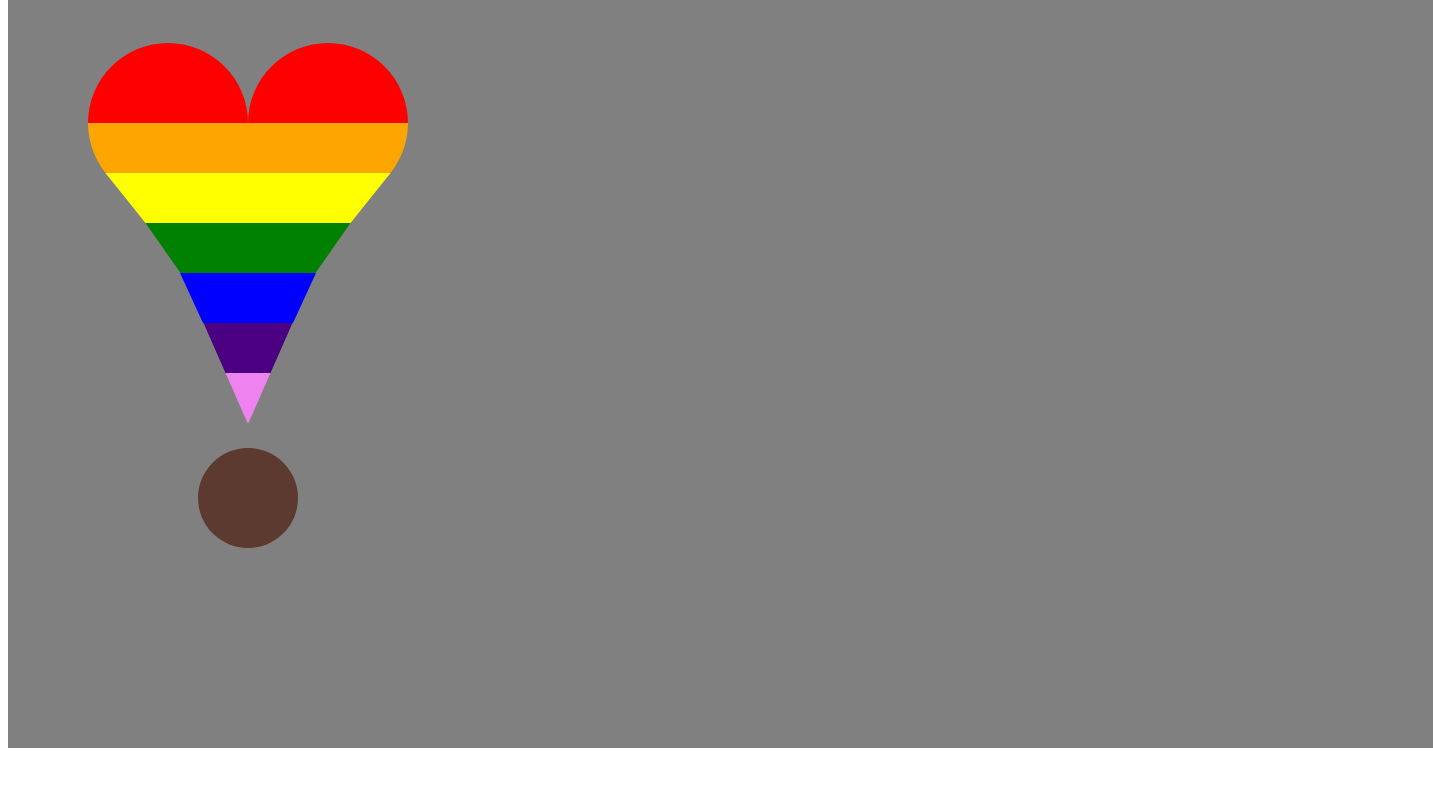
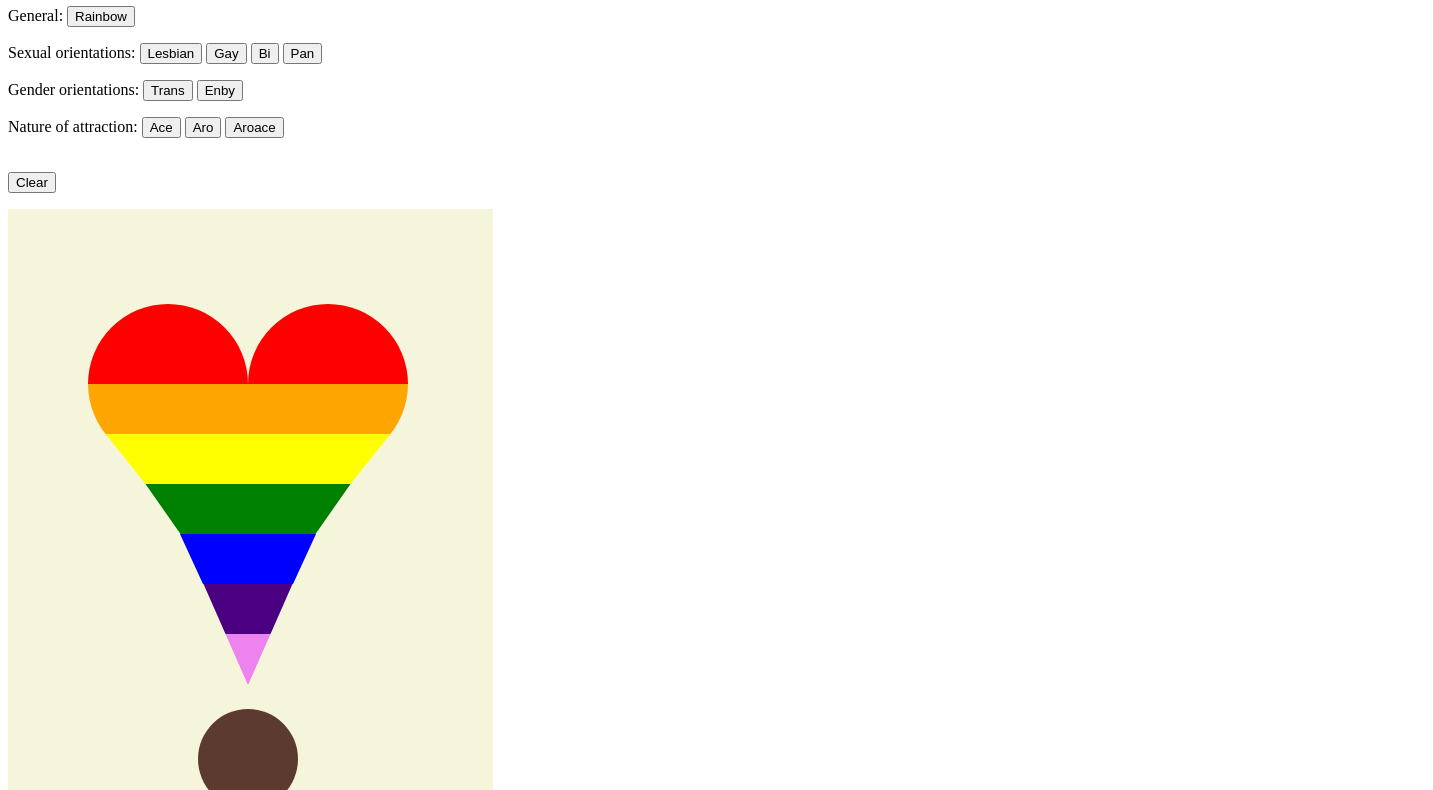
Before and after one commit to Famlam2/HTMLScripting3, a plain HTML site: page Scripting 3 Image/index.html in a window 1280 px wide. Shown: the part 60-850 px from the top of the page, 1433 px wide, since content can reach past the window. Before the commit the page ends 816 px from the top, so only its background shows below. Drawn offline with Linux system fonts and the light colour scheme.

Commit message:
Added buttons that display different pride hearts
I still need to figure out how to make CSS stylesheets for this, but that's for another time.

```diff
--- a/Scripting 3 Image/index.html
+++ b/Scripting 3 Image/index.html
@@ -1,2 +1,20 @@
-<canvas id = "myCanvas" width = "1425" height = "800"></canvas>
+<h1>Pride Hearts <3</h1>
+<p>General:
+<button type = "button" onclick = "drawHeart('red', 'orange', 'yellow', 'green', 'blue', 'indigo', 'violet', '#5D3A2F', 'beige')">Rainbow</button>
+</p><p>Sexual orientations:
+<button type = "button" onclick = "drawHeart('red', '#FF6F00', 'orange', 'white', '#F06292', '#B74B6F', '#D41B5A', '#D41B5A', 'pink')">Lesbian</button>
+<button type = "button" onclick = "drawHeart('#05846b', '#25c5a6', '#91dabd', 'white', '#75a7df', '#4d45c7', '#3c1874', '#3c1874', 'pink')">Gay</button>
+<button type = "button" onclick = "drawHeart('#cc0066', '#cc0066', '#993399', '#993399', '#003399', '#003399', '#003399', '#003399', 'pink')">Bi</button>
+<button type = "button" onclick = "drawHeart('#ff218c', '#ff218c', 'yellow', 'yellow', '#21b1ff', '#21b1ff', '#21b1ff', '#21b1ff', 'pink')">Pan</button>
+</p><p>Gender orientations:
+<button type = "button" onclick = "drawHeart('#5ccefa', '#5ccefa', '#f4a9b7', 'white', '#f4a9b7', '#5ccefa', '#5ccefa', '#5ccefa', '#66BB6A')">Trans</button>
+<button type = "button" onclick = "drawHeart('yellow', 'yellow', 'white', 'white', 'purple', 'purple', 'black', 'black', '#66BB6A')">Enby</button>
+</p><p>Nature of attraction:
+<button type = "button" onclick = "drawHeart('black', 'black', 'gray', 'gray', 'white', 'white', 'purple', 'purple', 'beige')">Ace</button>
+<button type = "button" onclick = "drawHeart('#3ca542', '#3ca542', '#a7d379', 'white', 'gray', 'black', 'black', 'black', 'beige')">Aro</button>
+<button type = "button" onclick = "drawHeart('#e38c01', '#e38c01', '#eccd00', 'white', '#62afde', '#1e3957', '#1e3957', '#1e3957', 'beige')">Aroace</button>
+</p><p><br>
+<button type = "button" onclick = "drawHeart('white', 'white', 'white', 'white', 'white', 'white', 'white', 'white', 'white')">Clear</button>
+</p>
+<canvas id = "myCanvas" width = "485" height = "700"></canvas>
 <script src = "script.js"></script>
--- a/Scripting 3 Image/script.js
+++ b/Scripting 3 Image/script.js
@@ -1,31 +1,34 @@
 let canvas = document.getElementById("myCanvas");
 let ctx = canvas.getContext("2d");
 
+drawHeart('red', 'orange', 'yellow', 'green', 'blue', 'indigo', 'violet', '#5D3A2F', 'beige')
+
+function drawHeart(clr1, clr2, clr3, clr4, clr5, clr6, clr7, clr8, bg) {
     // BG
     ctx.beginPath();
-ctx.fillStyle = "gray";
-ctx.fillRect(0, 0, 1600, 1600);
+    ctx.fillStyle = bg;
+    ctx.fillRect(0, 0, 485, 700);
     ctx.fill();
 
     // Top Section (Circles)
-drawSemiCircles("red", 160, 175, 80, Math.PI, 0);
-drawSemiCircles("orange", 160, 175, 80, 0, Math.PI);
-drawRect("orange", 137.5, 175, 205, 50)
-drawTrap("yellow", 137.5, 225, 205, 50, 40)
-drawRect("yellow", 175, 225, 130, 50);
+    drawSemiCircles(clr1, 160, 175, 80, Math.PI, 0);
+    drawSemiCircles(clr2, 160, 175, 80, 0, Math.PI);
+    drawRect(clr2, 137.5, 175, 205, 50)
+    drawTrap(clr3, 137.5, 225, 205, 50, 40)
+    drawRect(clr3, 175, 225, 130, 50);
 
     // Bottom Section (Multi-Colour Triangle)
-// TODO Work out edge smoothing mathematically
-drawTrap("green", 172.5, 275, 135, 50, 35);
-drawTrap("blue", 195, 325, 90, 50, 23);
-drawTrap("indigo", 217.5, 375, 45, 50, 22);
-drawTrap("violet", 239.5, 425, 1, 50, 22);
+    drawTrap(clr4, 172.5, 275, 135, 50, 35);
+    drawTrap(clr5, 195, 325, 90, 50, 23);
+    drawTrap(clr6, 217.5, 375, 45, 50, 22);
+    drawTrap(clr7, 239.5, 425, 1, 50, 22);
 
     // Dot
     ctx.beginPath();
-ctx.fillStyle = "#5D3A2F";
+    ctx.fillStyle = clr8;
     ctx.arc(240, 550, 50, 0, Math.PI * 2);
     ctx.fill();
+}
 
 function drawRect(colour, x, y, w, h) {
     ctx.beginPath();
--- a/Scripting 3 Image/style.css
+++ b/Scripting 3 Image/style.css
@@ -0,0 +1,6 @@
+/* TODO Figure out how to make heart stylesheets */
+
+#rainbow {
+    --clr1: "red";
+    --clr2: "orange";
+}
```
Lines whose indentation alone changed are shown as unchanged.
